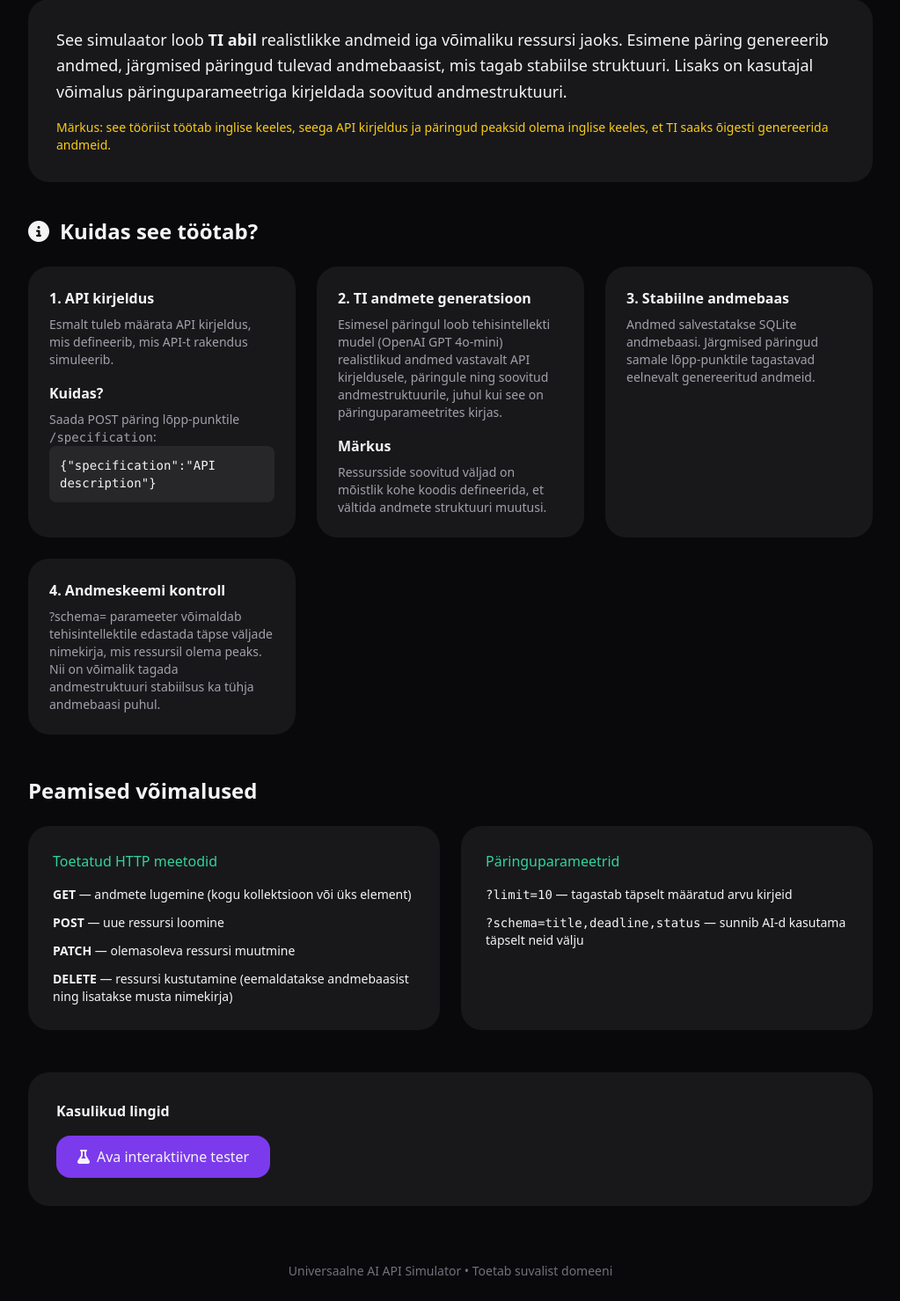
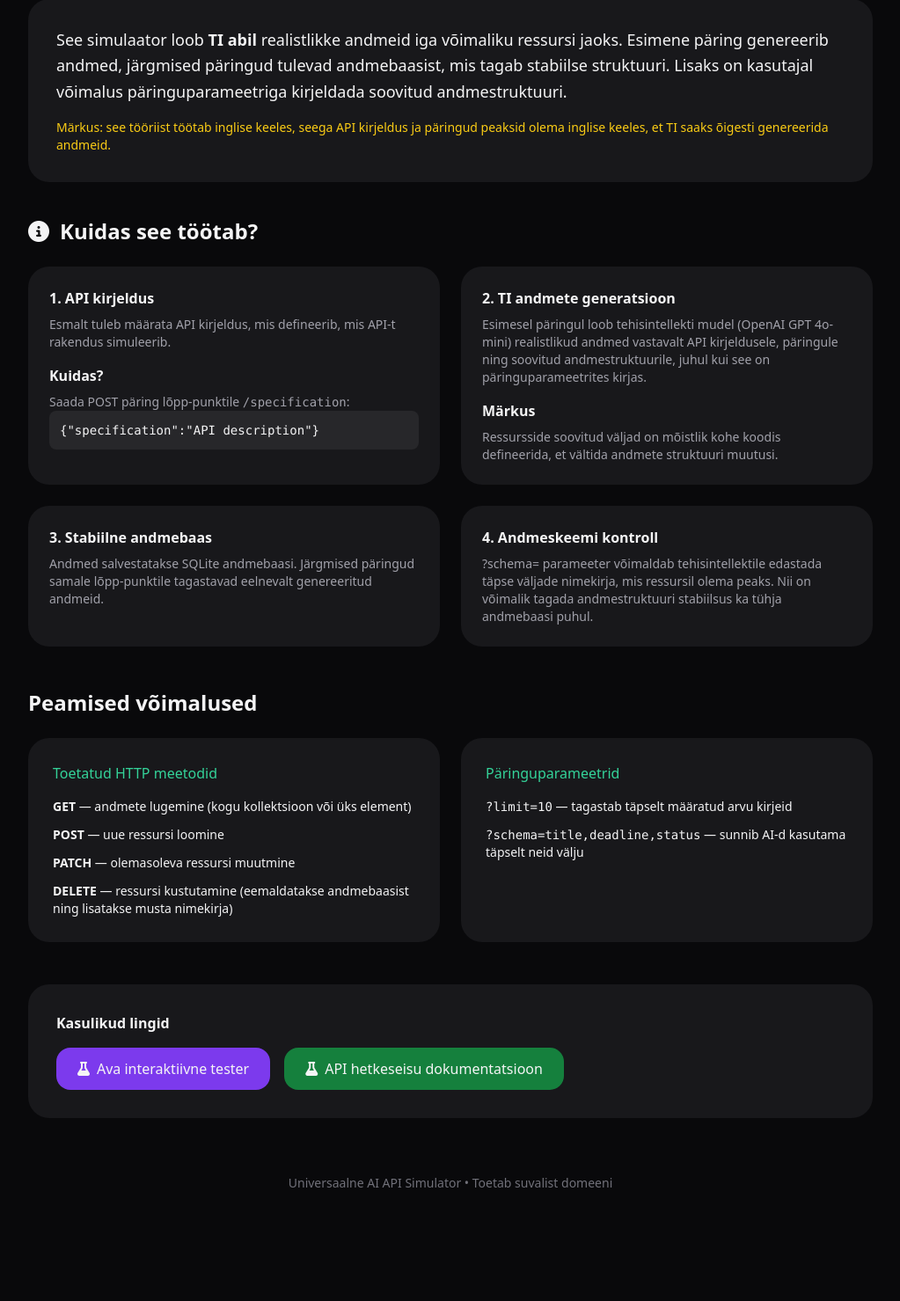
Before and after one commit to TLU-HK-RIF23-Janeli/API-simulaator, a Flask app: page / in a window 1280 px wide. Shown: the part 145-1624 px from the top of the page at 88% size, without its empty margins (128-1151 px from the left). After the commit the page ends 1495 px from the top, so only its background shows below. Run offline with Flask 3, Linux system fonts and the light colour scheme; some libraries are stand-ins or nearby versions.

Commit message:
feat: Enhance documentation with active API specification display and update tester route

```diff
--- a/code/main.py
+++ b/code/main.py
@@ -532,11 +532,11 @@ def _documentation_static_spec():
         ],
     }
 
-
 def _documentation_state_payload():
     state = database.get_documentation_state_snapshot()
     return {
         "specification": _documentation_static_spec(),
+        "active_api_specification": ai_client.get_api_specification(),
         "resources": state.get("resources", []),
         "blacklisted_paths": state.get("blacklisted_paths", []),
         "totals": {
@@ -600,9 +600,9 @@ def get_specification():
         "status": 200,
     }), 200
 
-@app.route('/tester2.html')
+@app.route('/tester', methods = ['GET'])
 def tester():
-    return render_template('tester2.html')
+    return render_template('tester2.html'), 200
 
 @app.route('/delete-all', methods=['DELETE'])
 def delete_all():
@@ -721,6 +721,7 @@ async def post_resource(subpath):
     })
     response.headers['X-Response-Time-Seconds'] = f"{duration:.2f}"
     return response, 201
+
 
 @app.route('/<path:subpath>', methods=['PATCH'])
 def patch_resource(subpath):
--- a/code/templates/home.html
+++ b/code/templates/home.html
@@ -31,7 +31,7 @@
                 <h2 class="text-2xl font-semibold mb-6 flex items-center gap-3">
                 <i class="fa-solid fa-circle-info"></i> Kuidas see töötab?
                 </h2>
-                <div class="grid grid-cols-3 gap-6 mb-12">
+                <div class="grid grid-cols-2 gap-6 mb-12">
                     <div class="bg-zinc-900 rounded-3xl p-6">
                         <h3 class="font-semibold mb-2">1. API kirjeldus</h3>
                         <p class="text-sm text-zinc-400 mb-4">Esmalt tuleb määrata API kirjeldus, mis defineerib, mis API-t rakendus simuleerib.</p>
@@ -84,9 +84,16 @@
                 <div class="mt-12 bg-zinc-900 rounded-3xl p-8">
                     <h3 class="font-semibold mb-4">Kasulikud lingid</h3>
                     <div class="flex flex-wrap gap-4">
-                        <a href="/tester2.html" class="bg-violet-600 hover:bg-violet-700 px-6 py-3 rounded-2xl inline-flex items-center gap-2">
-                        <i class="fa-solid fa-flask"></i> Ava interaktiivne tester
-                        </a>
+                        <div class="flex flex-wrap gap-4">
+                            <a href="/tester" class="bg-violet-600 hover:bg-violet-700 px-6 py-3 rounded-2xl inline-flex items-center gap-2">
+                            <i class="fa-solid fa-flask"></i> Ava interaktiivne tester
+                            </a>
+                        </div>
+                        <div class="flex flex-wrap gap-4">
+                            <a href="/documentation" class="bg-green-700 hover:bg-green-600 px-6 py-3 rounded-2xl inline-flex items-center gap-2">
+                            <i class="fa-solid fa-flask"></i> API hetkeseisu dokumentatsioon
+                            </a>
+                        </div>
                     </div>
                 </div>
 
```
Also changed, not shown: code/templates/documentation.html (+18 -0 lines).
